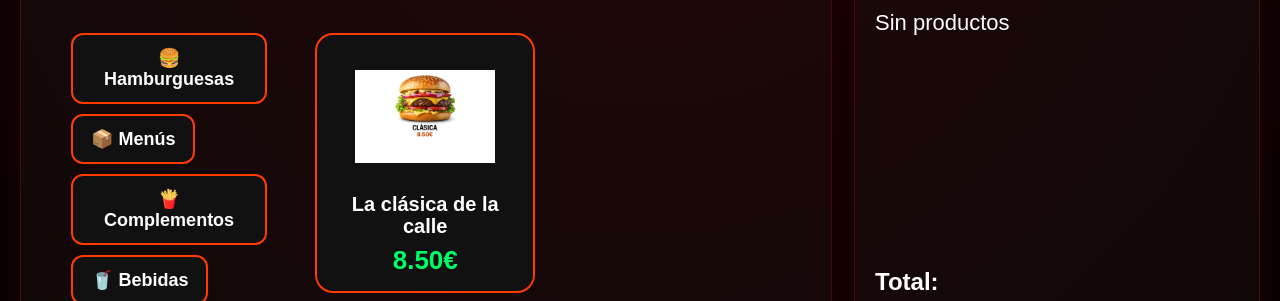
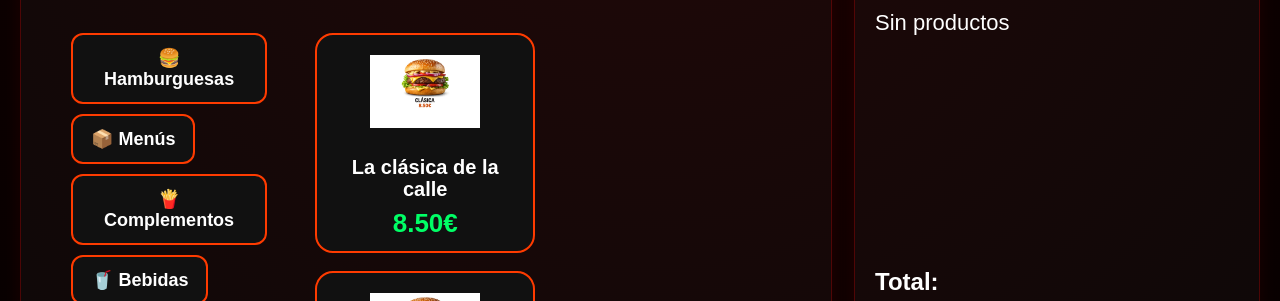
Before and after one commit to paredesalfredo94-coder/lacallejera-tpv, a website: page index.html in a window 1280 px wide. Shown: the part 225-526 px from the top of the page. Drawn offline with Linux system fonts and the light colour scheme.

Commit message:
Update style.css

```diff
--- a/style.css
+++ b/style.css
@@ -102,11 +102,14 @@
 }
 
 .producto{
+min-width:160px;
+height:220px;
+
 background:#111;
 border:2px solid #ff3b00;
 border-radius:18px;
-padding:15px;
-height:260px;
+
+padding:12px;
 
 display:flex;
 flex-direction:column;
@@ -114,23 +117,21 @@
 align-items:center;
 
 cursor:pointer;
-transition:0.2s;
+transition:.2s;
 
-overflow:hidden;
+flex-shrink:0;
 }
 
 .producto:hover{
 transform:scale(1.03);
-box-shadow:0 0 22px rgba(255,60,0,.45);
-background:#220000;
+box-shadow:0 0 20px rgba(255,60,0,.45);
 }
 
 .producto img{
-width:140px;
-height:140px;
+width:110px;
+height:110px;
 object-fit:contain;
-display:block;
-margin:auto;
+margin-bottom:10px;
 }
 
 .infoProducto{
@@ -324,15 +325,12 @@
 }
 
 .categoria-grid{
-
-display:grid;
-
-grid-template-columns:repeat(auto-fit,minmax(220px,1fr));
-
+display:flex;
 gap:15px;
-
-margin-bottom:30px;
-
+overflow-x:auto;
+overflow-y:hidden;
+padding:10px;
+margin-bottom:20px;
 }
 
 .extras-modal{
```
